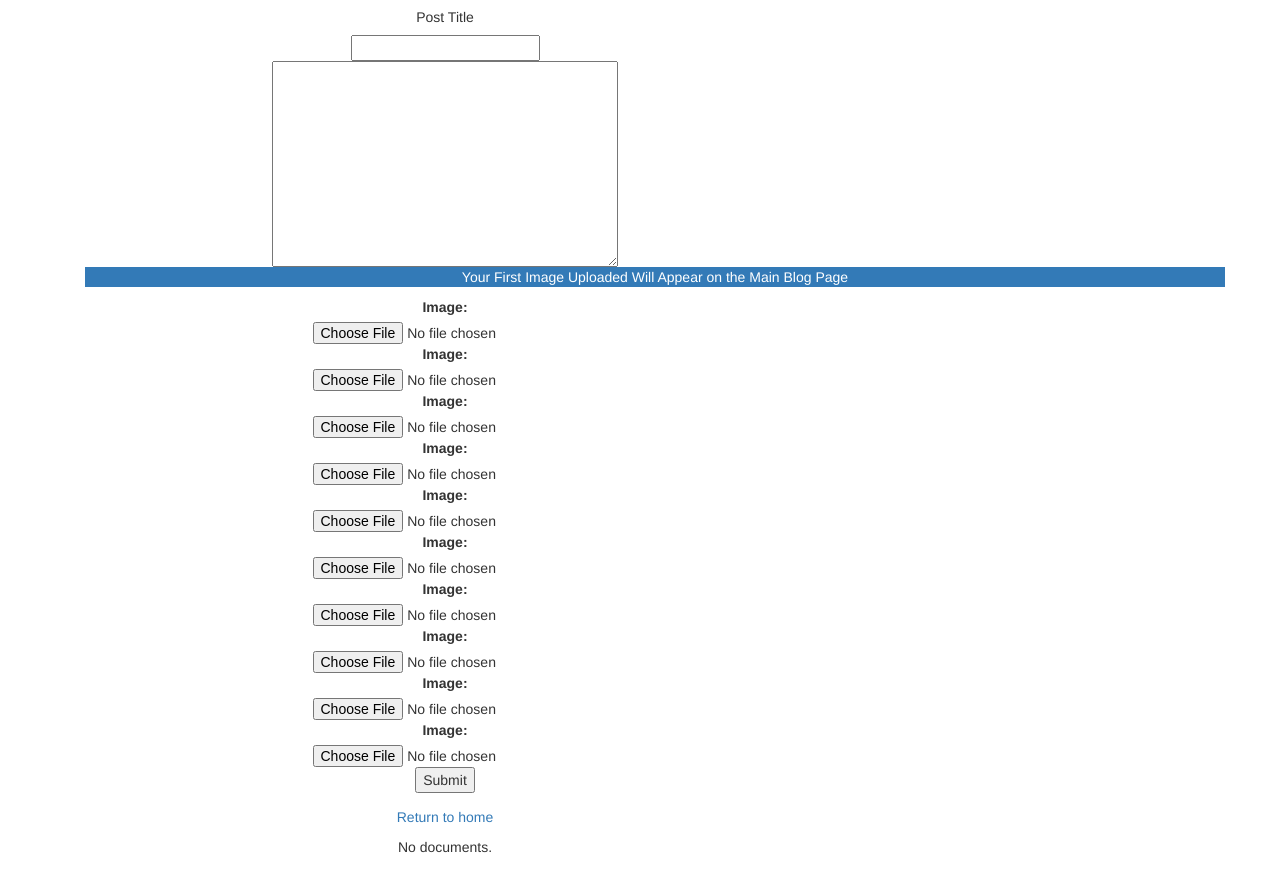
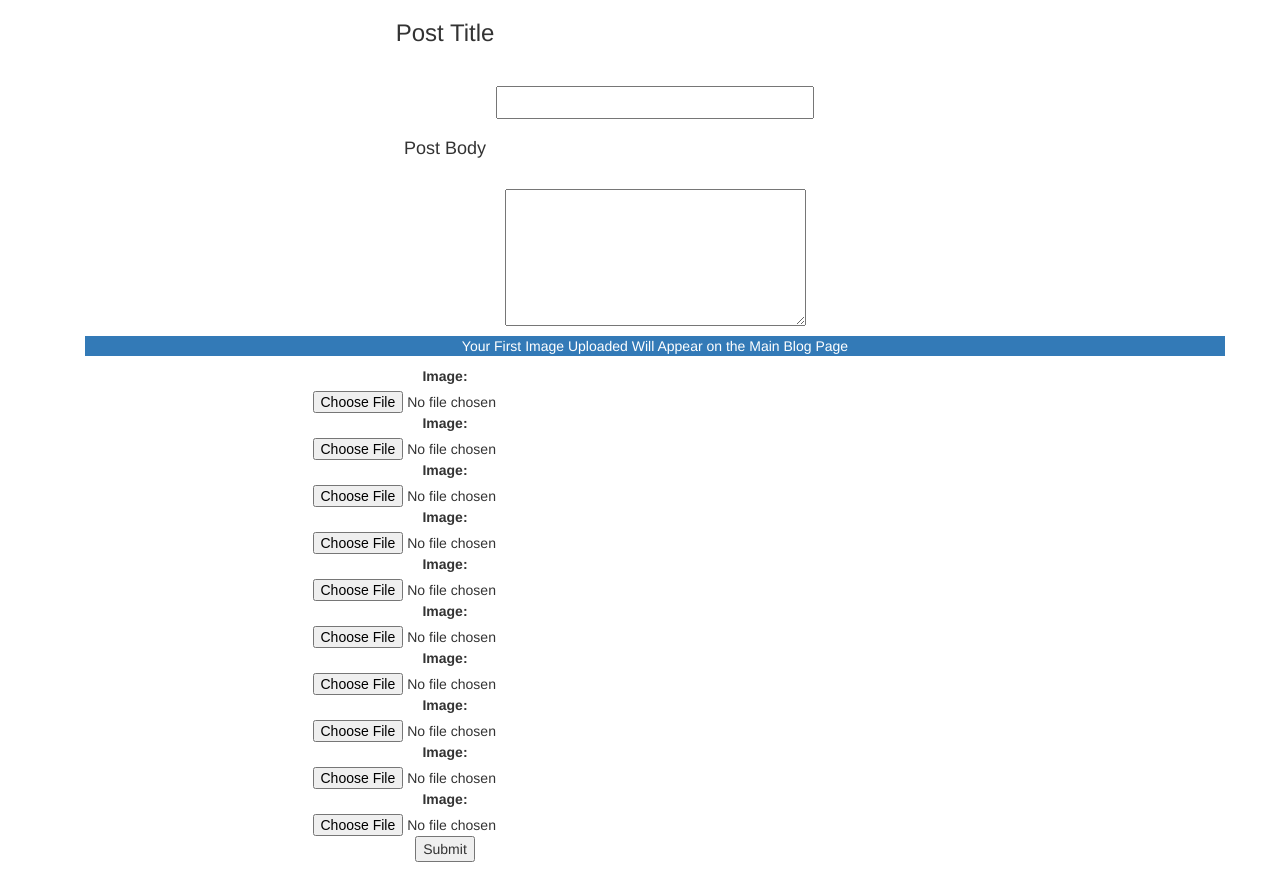
Before and after one commit to CodeChasers8310/StormChasers_Blog, a Django app: page /post/new/ in a window 1280 px wide. Shown: the part 103-979 px from the top of the page. Before the commit the page ends 956 px from the top, so only its background shows below. Run offline with Django 3.2, Linux system fonts and the light colour scheme; the visitor is signed in with stand-in values (Sample User, id 1); some libraries are stand-ins or nearby versions.

Commit message:
blog working ok

```diff
--- a/blog/templates/blog/new_post.html
+++ b/blog/templates/blog/new_post.html
@@ -1,3 +1,4 @@
+
 {% extends 'blog/base.html' %}
 
 {% load static %}
@@ -11,38 +12,19 @@
 
 <body>
 
-
-                 <!--Upload form. Note enctype attribute! -->
-                <!--<form action="{% url 'new_post' %}" method="post" enctype="multipart/form-data">-->
-                        <!--{% csrf_token %}-->
-                        <!--<h5>Post Title</h5>-->
-                        <!--<p>{{ postForm.title }}</p>-->
-                        <!--<h5>Post Text</h5>-->
-                        <!--<p>{{ postForm.text }}</p>-->
-
-                        <!--&lt;!&ndash;<p>{{ imageForm.non_field_errors }}</p>&ndash;&gt;-->
-                        <!--<p>{{ imageForm.image.label_tag }} </p>-->
-                        <!--<p>-->
-                                <!--&lt;!&ndash;{{ imageForm.image.errors }}&ndash;&gt;-->
-                                <!--{{ imageForm.image }}-->
-                        <!--</p>-->
-
-                        <!--<p><input type="submit" value="Upload" /></p>-->
-                <!--</form>-->
-
-
-
 <form id="post_form" method="post" action="" enctype="multipart/form-data">
     {% csrf_token %}
-    <h5>Post Title</h5>
-
     <!--{% for hidden in postForm.hidden_fields %}-->
         <!--{{ hidden }}-->
     <!--{% endfor %}-->
 
-    {% for field in postForm %}
-        {{ field }} <br />
-    {% endfor %}
+    <!--{% for field in postForm %}-->
+    <!--{% endfor %}-->
+
+    <h3>Post Title</h3>
+        <div class="container" style="padding-top: 10px; padding-btm:15px;"><h3>{{ postForm.title }} </h3></div>
+        <h4>Post Body</h4>
+    <div class="container" style="padding-top: 10px; padding-btm:15px;"><h6>{{ postForm.text }} </h6></div>
 
 <div class="container">
   <p class="bg-primary">Your First Image Uploaded Will Appear on the Main Blog Page</p>
@@ -55,25 +37,23 @@
 </form>
 
         </body>
-
-
   {% if uploaded_file_url %}
     <p>File uploaded at: <a href="{{ uploaded_file_url }}">{{ uploaded_file_url }}</a></p>
   {% endif %}
 
-  <p><a href="{% url 'home' %}">Return to home</a></p>
+  <!--<p><a href="{% url 'home' %}">Return to home</a></p>-->
 
    <!--List of uploaded documents -->
-   {% if images %}
-       <ul>
-   {% for image in images %}
-       <li><a href="{{ image.image.url }}">{{ image.image.name }}
-           <img src="{{ image.image.url }}" alt="{{ image.image.name }}">
-       </a></li>
-   {% endfor %}
-        </ul>
-   {% else %}
-       <p>No documents.</p>
-    {% endif %}
+   <!--{% if images %}-->
+       <!--<ul>-->
+   <!--{% for image in images %}-->
+       <!--<li><a href="{{ image.image.url }}">{{ image.image.name }}-->
+           <!--<img src="{{ image.image.url }}" alt="{{ image.image.name }}">-->
+       <!--</a></li>-->
+   <!--{% endfor %}-->
+        <!--</ul>-->
+   <!--{% else %}-->
+       <!--<p>No documents.</p>-->
+    <!--{% endif %}-->
 
 {% endblock %}
```
